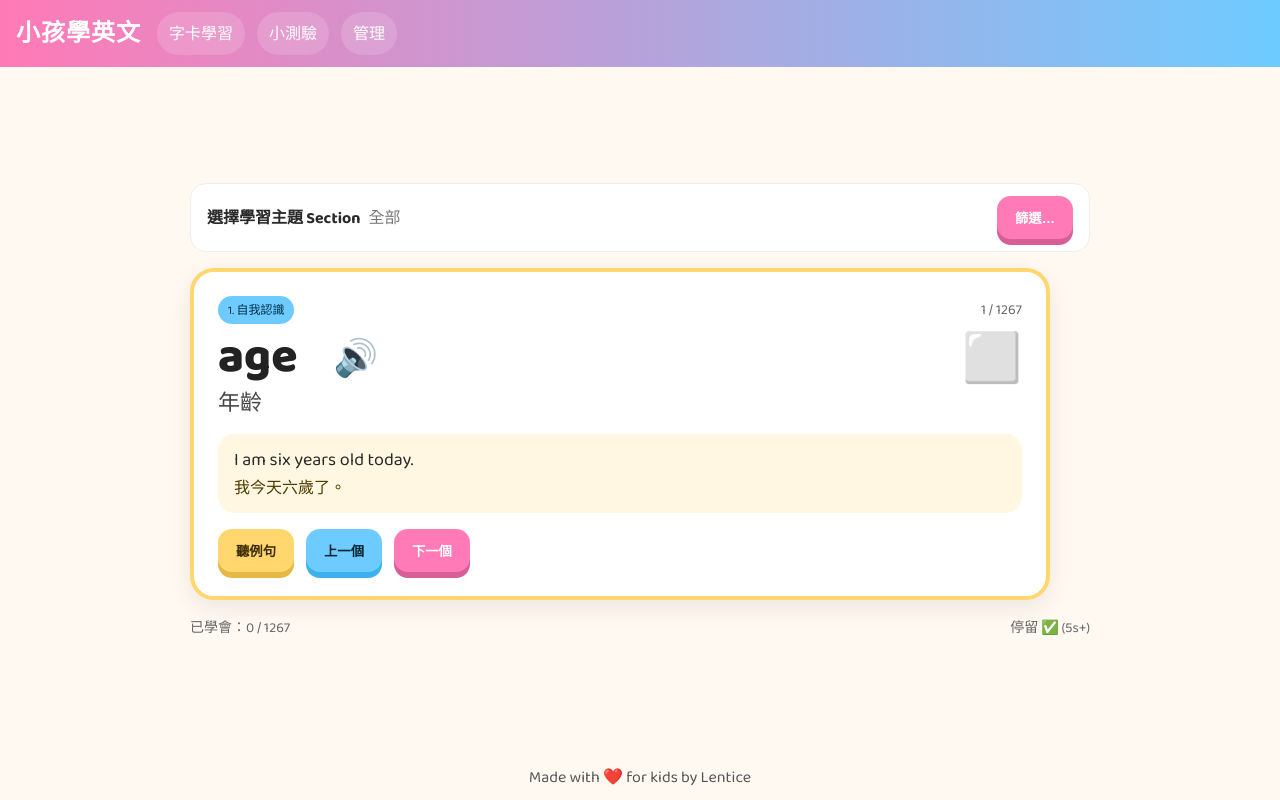
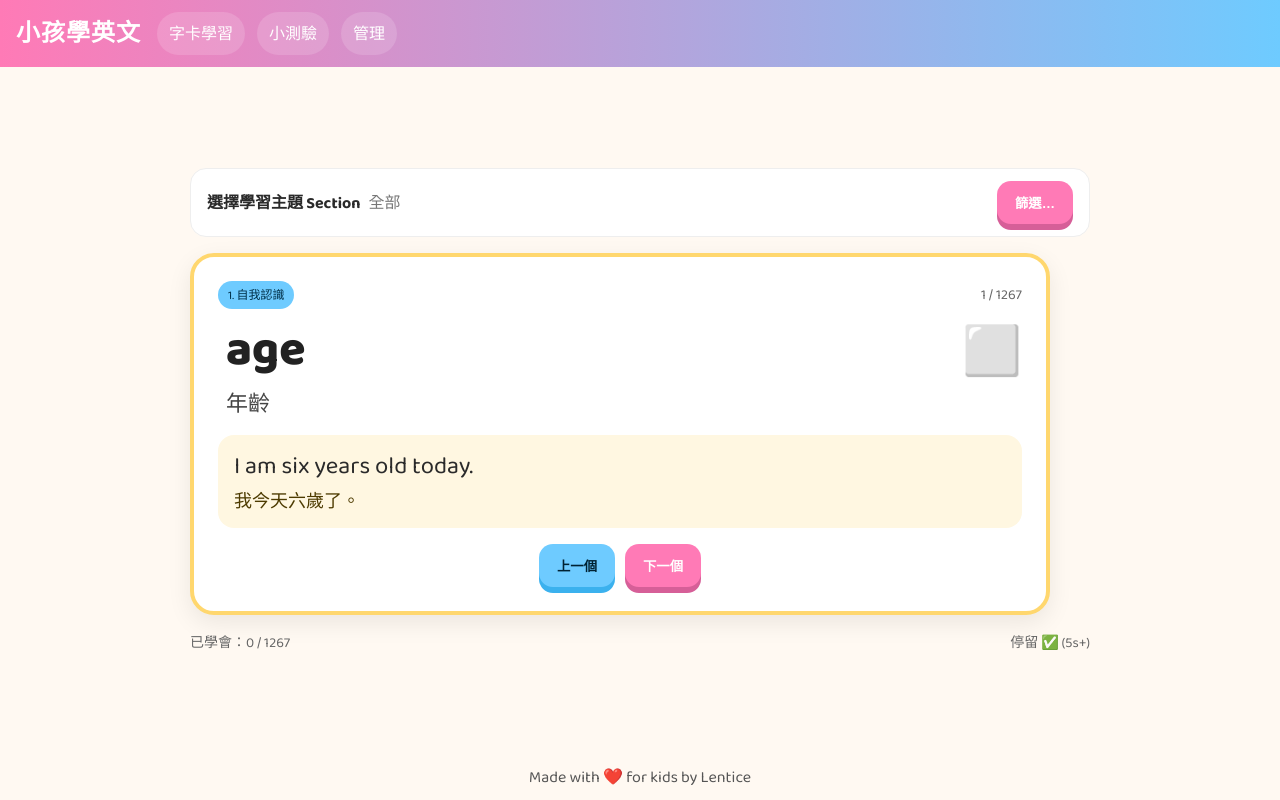
Before and after one commit to Lentice/kid_words, a React (Vite) app: page / in a window 1280 px wide. Built offline with nearby package versions, Linux system fonts and the light colour scheme.

Commit message:
Fix 404.html file creation and update UI

```diff
--- a/package.json
+++ b/package.json
@@ -5,7 +5,7 @@
   "type": "module",
   "scripts": {
     "dev": "vite",
-    "build": "rimraf dist && vite build && cpy dist/index.html dist/404.html",
+    "build": "rimraf dist && vite build && node -e \"require('fs').copyFileSync('dist/index.html', 'dist/404.html')\"",
     "preview": "vite preview --strictPort --port 5173",
     "deploy": "npm run build && npx gh-pages -d dist -r https://github.com/Lentice/kid_words.git -b gh-pages"
   },
--- a/src/components/Flashcard.jsx
+++ b/src/components/Flashcard.jsx
@@ -16,17 +16,9 @@ export default function Flashcard({ item, section, pos, learned, onPrev, onNext,
       </div>
       {/* word row with speak button (left) and learned toggle aligned right */}
       <h2 className="word">
-        <span>
+        <span onClick={speakWord} title="點擊聽發音">
             {item.word}
         </span>
-        <button
-          className="icon-btn speak-btn"
-          aria-label="發音單字"
-          title="發音單字"
-          onClick={speakWord}
-        >
-          🔊
-        </button>
         <button
           className={`learn-toggle ${learned ? 'on' : ''}`}
           aria-pressed={learned}
@@ -38,15 +30,13 @@ export default function Flashcard({ item, section, pos, learned, onPrev, onNext,
         </button>
       </h2>
       <p className="meaning">{item.meaning_cht}</p>
-      <div className="examples">
+      <div className="examples" onClick={speakExample} title="點擊聽例句">
         <div className="en">{item.example_en}</div>
         <div className="zh">{item.example_cht}</div>
       </div>
       <div className="controls">
-        <button className="btn accent" onClick={speakExample}>聽例句</button>
         <button className="btn secondary" onClick={onPrev}>上一個</button>
         <button className="btn" onClick={onNext}>下一個</button>
-        {/* keep example pronunciation as a full-size button for clarity */}
       </div>
     </div>
   )
--- a/src/styles/main.css
+++ b/src/styles/main.css
@@ -119,37 +119,43 @@ body {
     gap: 16px
 }
 
-.word .icon-btn {
-    margin-left: 20px
+.word > span {
+    cursor: pointer;
+    display: inline-block;
+    min-width: 200px;
+    padding: 8px
 }
 
 .meaning {
     font-size: 22px;
     color: #444;
-    margin: 0 0 4px
+    margin: 0 0 4px;
+    padding-left: 8px
 }
 
 .examples {
     margin-top: 12px;
     background: #fff7e1;
     border-radius: 16px;
-    padding: 12px 16px
+    padding: 12px 16px;
+    cursor: pointer
 }
 
 .examples .en {
-    font-size: 18px
+    font-size: 24px
 }
 
 .examples .zh {
-    font-size: 16px;
+    font-size: 18px;
     color: #4d3b00
 }
 
 .controls {
     display: flex;
-    gap: 12px;
+    gap: 10px;
     flex-wrap: wrap;
     align-items: center;
+    justify-content: center;
     margin-top: 16px
 }
 
@@ -196,38 +202,7 @@ body {
     cursor: not-allowed
 }
 
-/* Small circular icon button (e.g., speaker) */
-.icon-btn {
-    appearance: none;
-    border: none;
-    cursor: pointer;
-    width: 44px;
-    height: 44px;
-    min-width: 44px;
-    min-height: 44px;
-    display: inline-flex;
-    align-items: center;
-    justify-content: center;
-    border-radius: 50%;
-    background: var(--secondary);
-    color: #002233;
-    box-shadow: 0 4px 0 #3bb1ee;
-    transform: translateY(0);
-    transition: .1s ease;
-    font-size: 20px;
-    line-height: 1
-}
 
-.icon-btn:active {
-    transform: translateY(2px)
-}
-
-.speak-btn {
-    background: transparent;
-    color: var(--secondary);
-    box-shadow: none;
-    font-size: 36px;
-}
 
 /* Learned toggle styling - icon-only, no border/background/padding */
 .learn-toggle {
```
